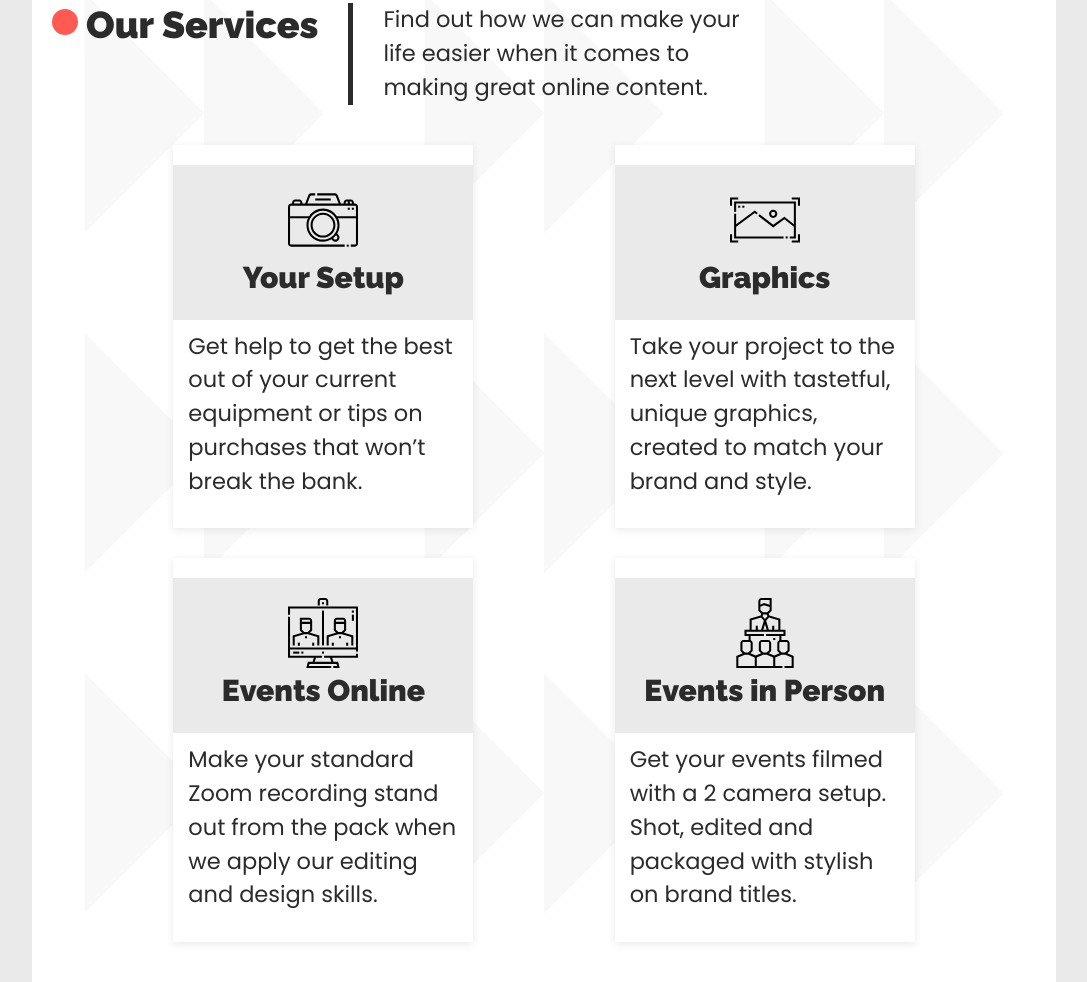
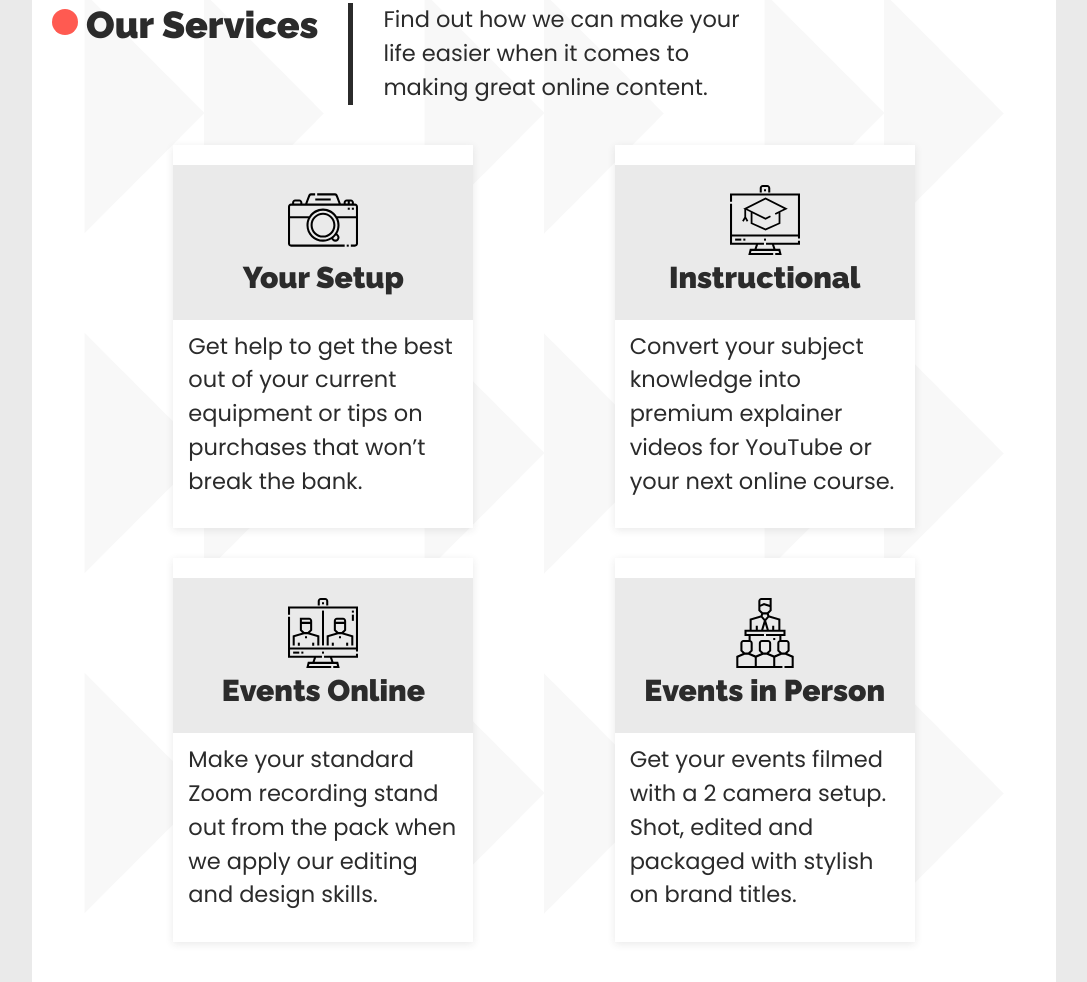
Before and after one commit to josephclander/tidy-joe-video, a website built with webpack: page index.html in a window 1280 px wide. Shown: the part 2748-3730 px from the top of the page, without its empty margins (96-1183 px from the left). Built offline with nearby package versions, Linux system fonts and the light colour scheme.

Commit message:
Add Instructional Video updates

```diff
--- a/index.html
+++ b/index.html
@@ -255,16 +255,16 @@
             <article class="services__card">
               <div class="services__image-container">
                 <img
-                  src="imgs/icon-image-1.svg"
-                  alt="Graphical Image Icon"
+                  src="imgs/icon-instruction.svg"
+                  alt="Instructional Image Icon"
                   class="services__image"
                 />
-                <h3 class="services__title">Graphics</h3>
+                <h3 class="services__title">Instructional</h3>
               </div>
               <div class="intro-text services__text">
                 <p>
-                  Take your project to the next level with tastetful, unique
-                  graphics, created to match your brand and style.
+                  Convert your subject knowledge into premium explainer videos
+                  for YouTube or your next online course.
                 </p>
               </div>
             </article>
```
Also changed, not shown: src/imgs/icon-instruction.svg (added).
